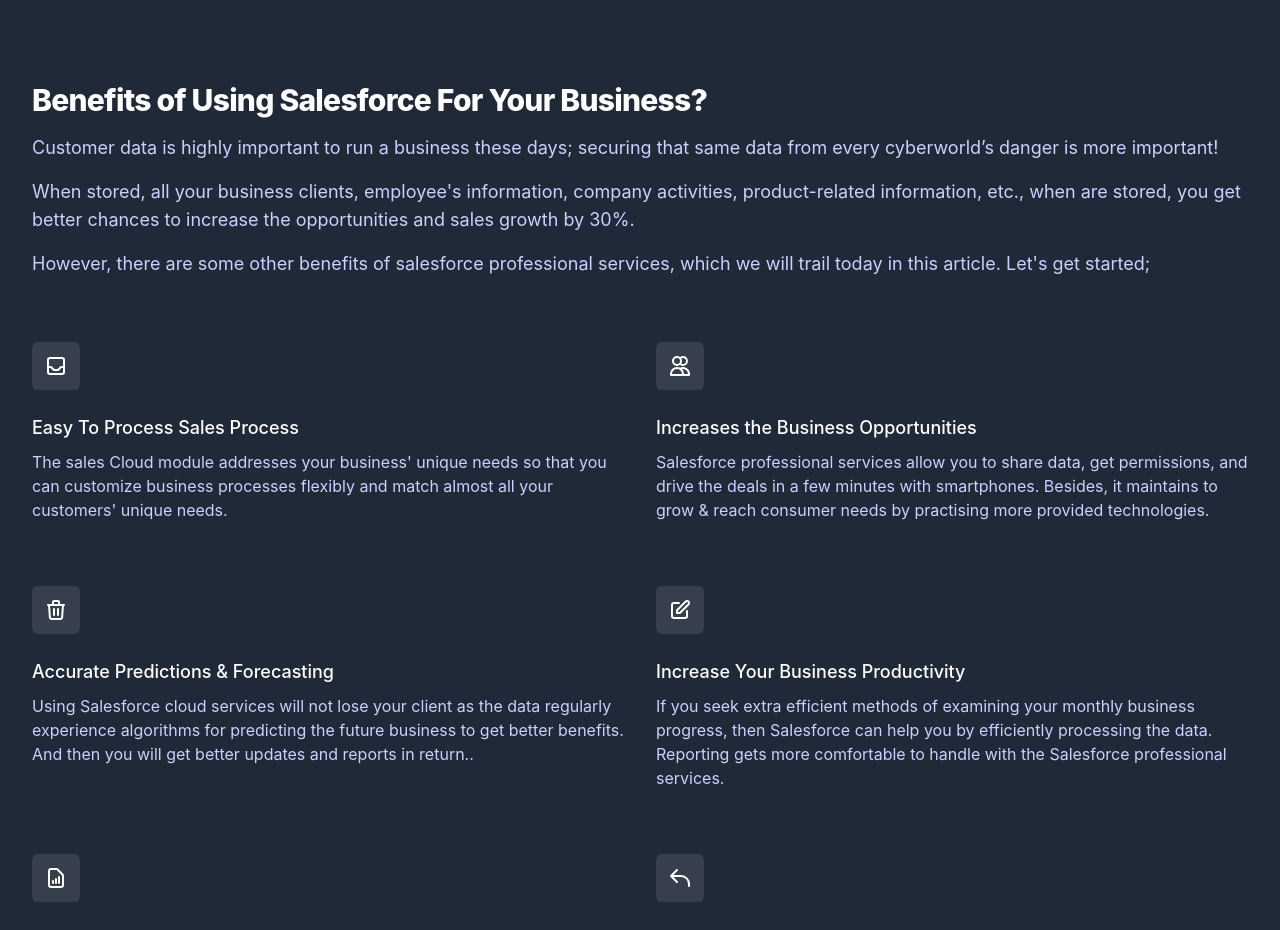
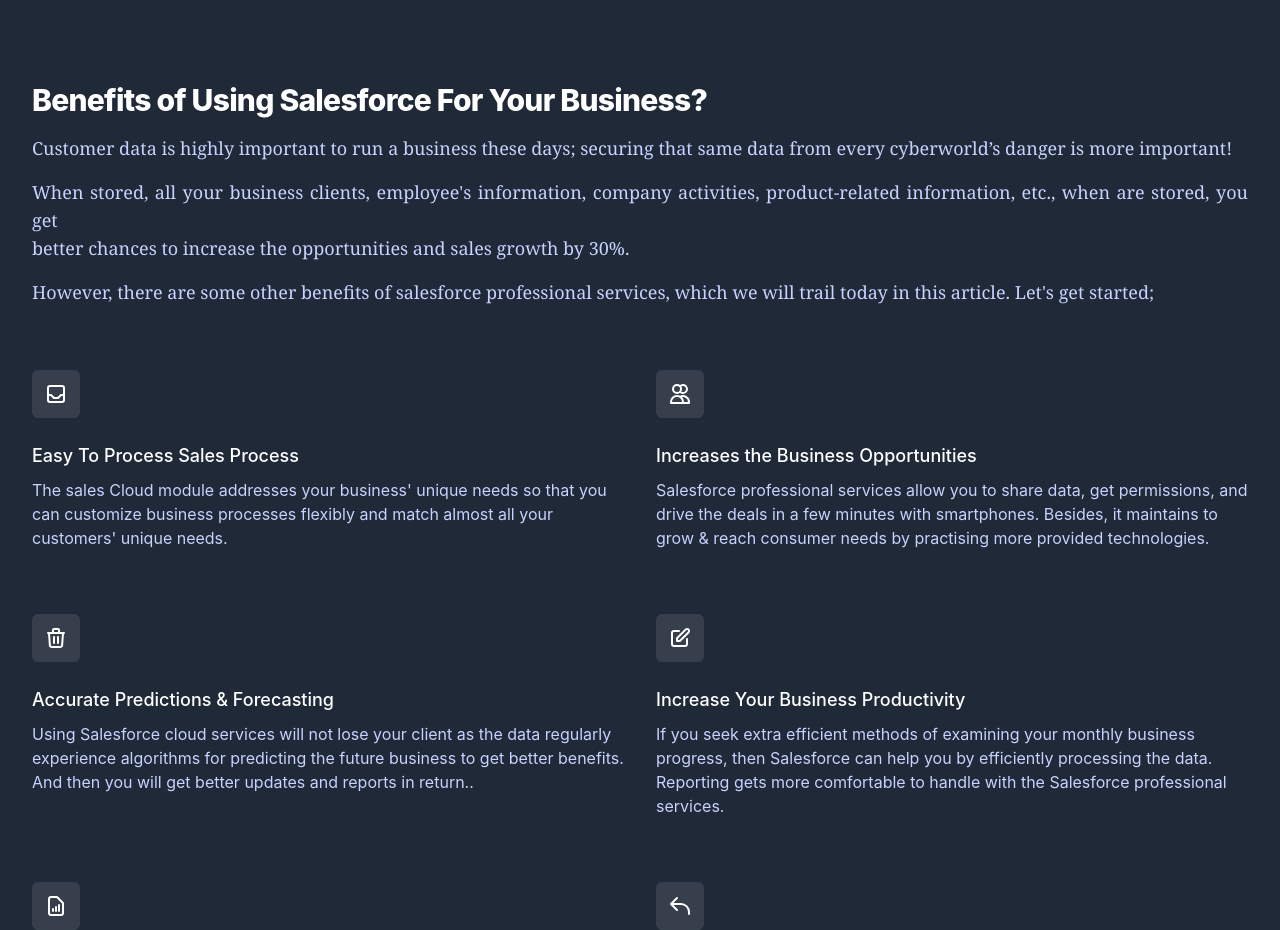
Before and after one commit to Softcoplus-org/softcoplus-website, a Next.js app: page / in a window 1280 px wide. Shown: the part 1740-2670 px from the top of the page. Built offline with nearby package versions, Linux system fonts and the light colour scheme.

Commit message:
updated more

```diff
--- a/components/Home/More.tsx
+++ b/components/Home/More.tsx
@@ -74,14 +74,14 @@
       <div className="bg-gray-800">
         <div className="max-w-4xl mx-auto px-4 py-16 sm:px-6 sm:pt-20 sm:pb-24 lg:max-w-7xl lg:pt-24 lg:px-8">
           <h2 className="text-3xl font-extrabold text-white tracking-tight">Benefits of Using Salesforce For Your Business?</h2>
-          <p className="mt-4 max-w-7xl text-lg text-indigo-200">
+          <p className="mt-4 max-w-7xl text-lg text-indigo-200 text-justify font-serif">
           Customer data is highly important to run a business these days; securing that same data from every cyberworld’s danger is more important!
 
           </p>
-          <p className="mt-4 max-w-7xl text-lg text-indigo-200">
-          When stored, all your business clients, employee's information, company activities, product-related information, etc., when are stored, you get better chances to increase the opportunities and sales growth by 30%.
+          <p className="mt-4 max-w-7xl text-lg text-indigo-200 text-justify font-serif">
+          When stored, all your business clients, employee's information, company activities, product-related information, etc., when are stored, you get<br></br> better chances to increase the opportunities and sales growth by 30%.
           </p>
-          <p className="mt-4 max-w-7xl text-lg text-indigo-200">
+          <p className="mt-4 max-w-7xl text-lg text-indigo-200 font-serif">
           However, there are some other benefits of salesforce professional services, which we will trail today in this article. Let's get started;
           </p>
           <div className="mt-12 grid grid-cols-1 gap-x-6 gap-y-12 sm:grid-cols-1 lg:mt-16 lg:grid-cols-2 lg:gap-x-8 lg:gap-y-16">
```
